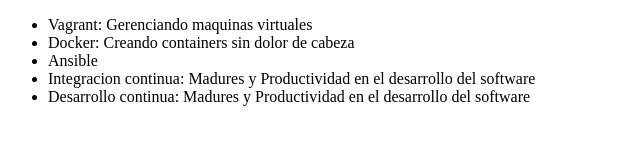
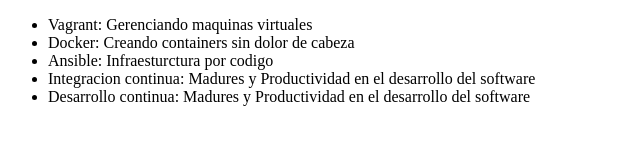
Before and after one commit to DiegoOLopez/aluraGit, a plain HTML site: page index.html in a window 1280 px wide. Shown: the whole page, without its empty margins (0-640 px from the left). Drawn offline with Linux system fonts and the light colour scheme.

Commit message:
Cambiando index.html

```diff
--- a/index.html
+++ b/index.html
@@ -8,7 +8,7 @@
      <ul>
          <li> Vagrant: Gerenciando maquinas virtuales </li>
          <li> Docker: Creando containers sin dolor de cabeza </li>
-         <li> Ansible </li>
+         <li> Ansible: Infraesturctura por codigo </li>
          <li> Integracion continua: Madures y Productividad en el desarrollo del software </li>
          <li> Desarrollo continua: Madures y Productividad en el desarrollo del software </li>
      </ul>
```
